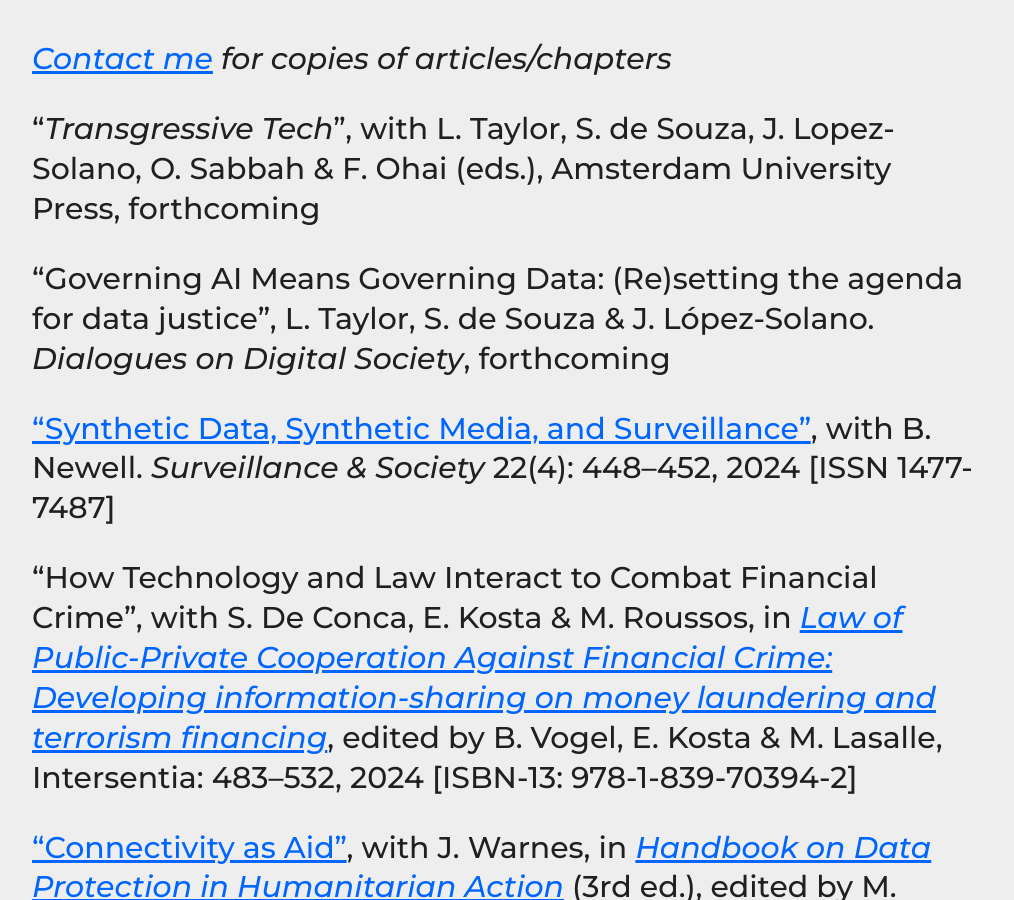
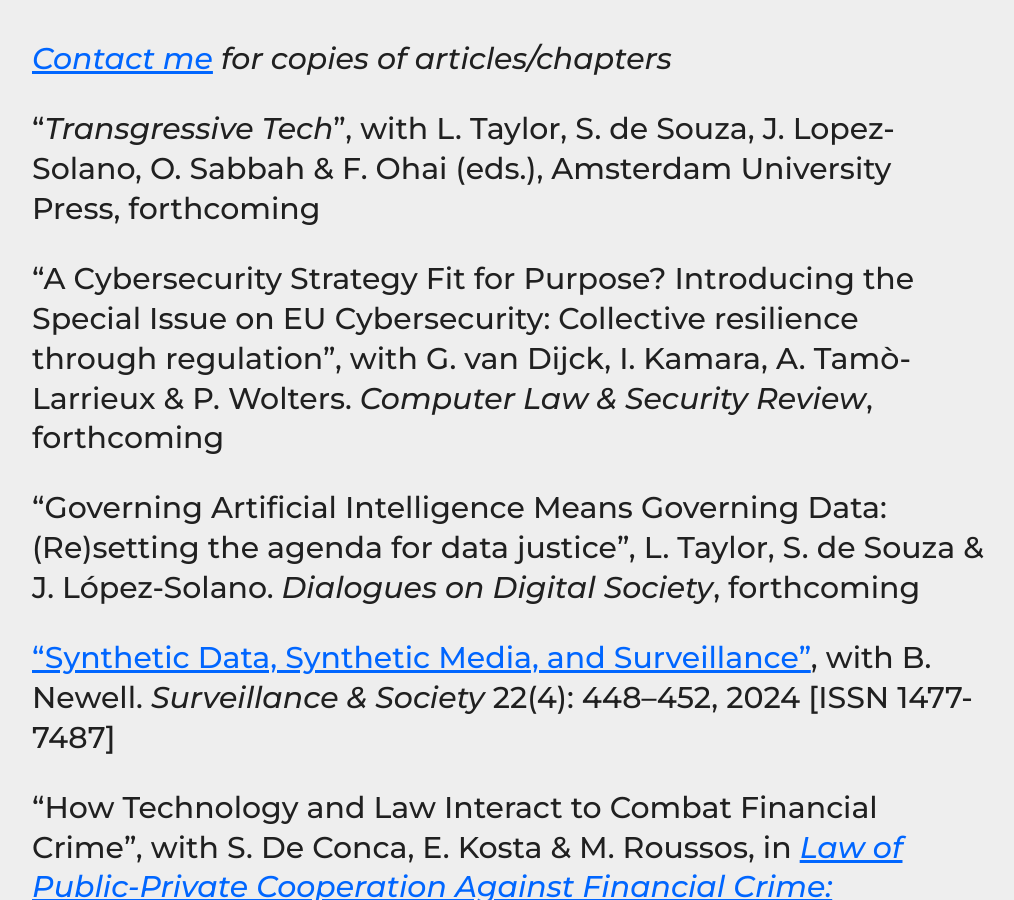
Before and after one commit to haroonalrasheed/641a, a Jekyll site: the page built from selected-publications/index.md, in a window 1280 px wide and 900 px high, scrolled down 279 px. Shown: the whole window, without its empty margins (132-1146 px from the left). Built offline with Jekyll 4.4.1, drawn with Linux system fonts in a browser that asks for light colours.

Commit message:
Update index.md

```diff
--- a/selected-publications/index.md
+++ b/selected-publications/index.md
@@ -8,7 +8,9 @@ _[Contact me](mailto:a.k.martin@alumni.lse.ac.uk) for copies of articles/chapter
 
 "_Transgressive Tech_", with L. Taylor, S. de Souza, J. Lopez-Solano, O. Sabbah & F. Ohai (eds.), Amsterdam University Press, forthcoming
 
-"Governing AI Means Governing Data: (Re)setting the agenda for data justice", L. Taylor, S. de Souza & J. López-Solano. _Dialogues on Digital Society_, forthcoming
+"A Cybersecurity Strategy Fit for Purpose? Introducing the Special Issue on EU Cybersecurity: Collective resilience through regulation", with G. van Dijck, I. Kamara, A. Tamò-Larrieux & P. Wolters. _Computer Law & Security Review_, forthcoming
+
+"Governing Artificial Intelligence Means Governing Data: (Re)setting the agenda for data justice", L. Taylor, S. de Souza & J. López-Solano. _Dialogues on Digital Society_, forthcoming
 
 ["Synthetic Data, Synthetic Media, and Surveillance"](https://ojs.library.queensu.ca/index.php/surveillance-and-society/article/view/18334), with B. Newell. _Surveillance & Society_ 22(4): 448–452, 2024 [ISSN 1477-7487]
 
```
